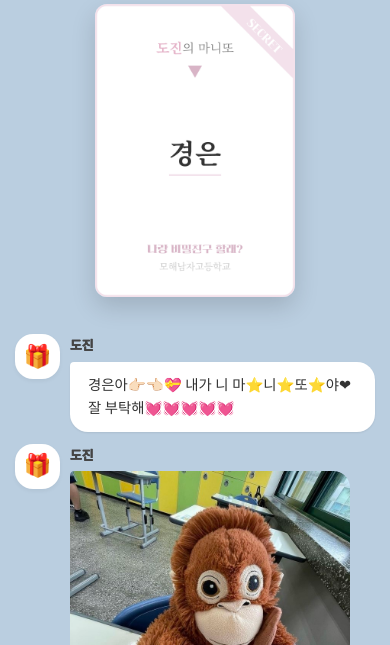
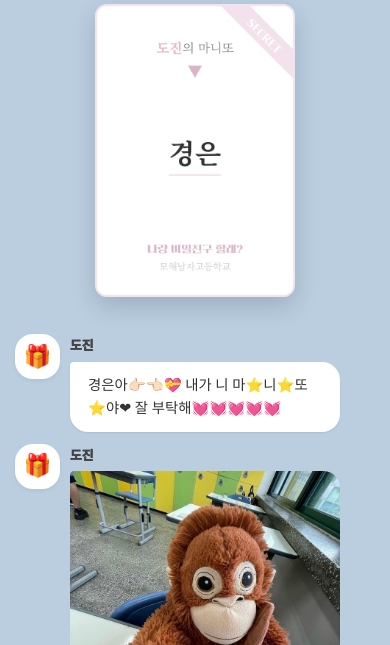
Before and after one commit to neuly1231/mohae-manito-results, a plain HTML site: page index.html in a window 390 px wide. Shown: the part 199-844 px from the top of the page. Drawn offline with Linux system fonts and the light colour scheme; a web font is replaced by a local one.

Commit message:
Update style.css

```diff
--- a/style.css
+++ b/style.css
@@ -255,9 +255,8 @@ footer {
         padding: 0 15px;
     }
 
-    /* [수정] 모바일에서는 말풍선(기둥) 너비 제한을 좀 더 틉니다 */
     .msg-column {
-        max-width: 85%;
+        max-width: 75%;
     }
 
     .manito-card-img {
```
